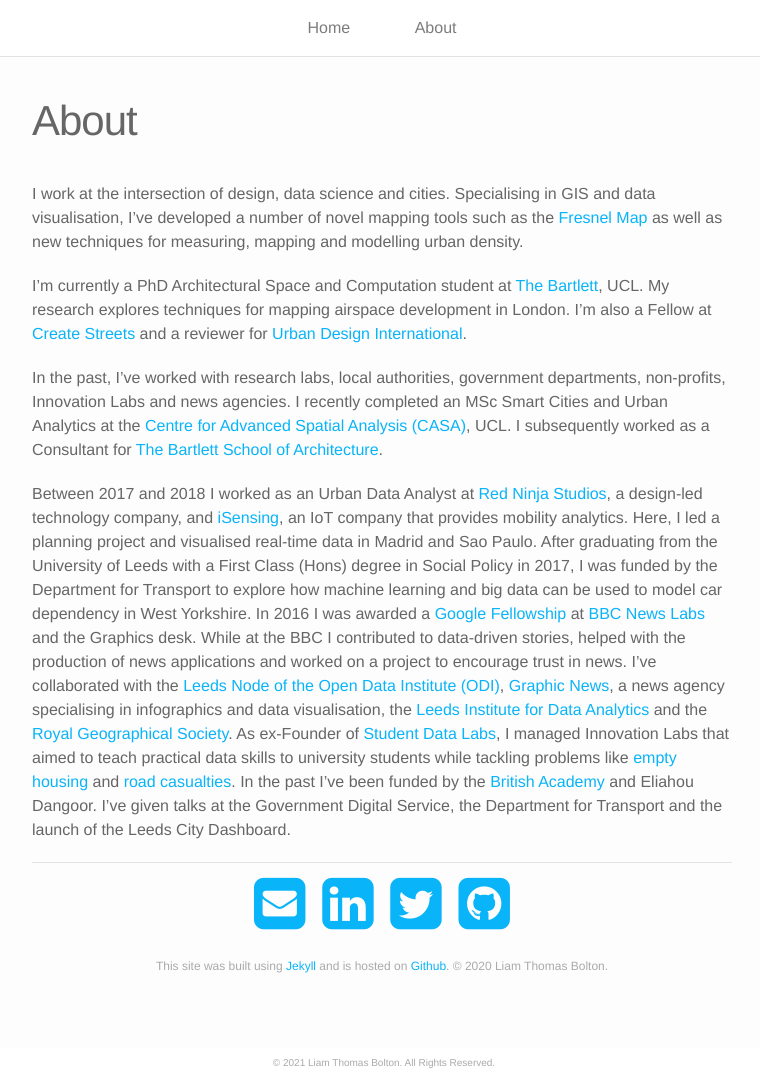
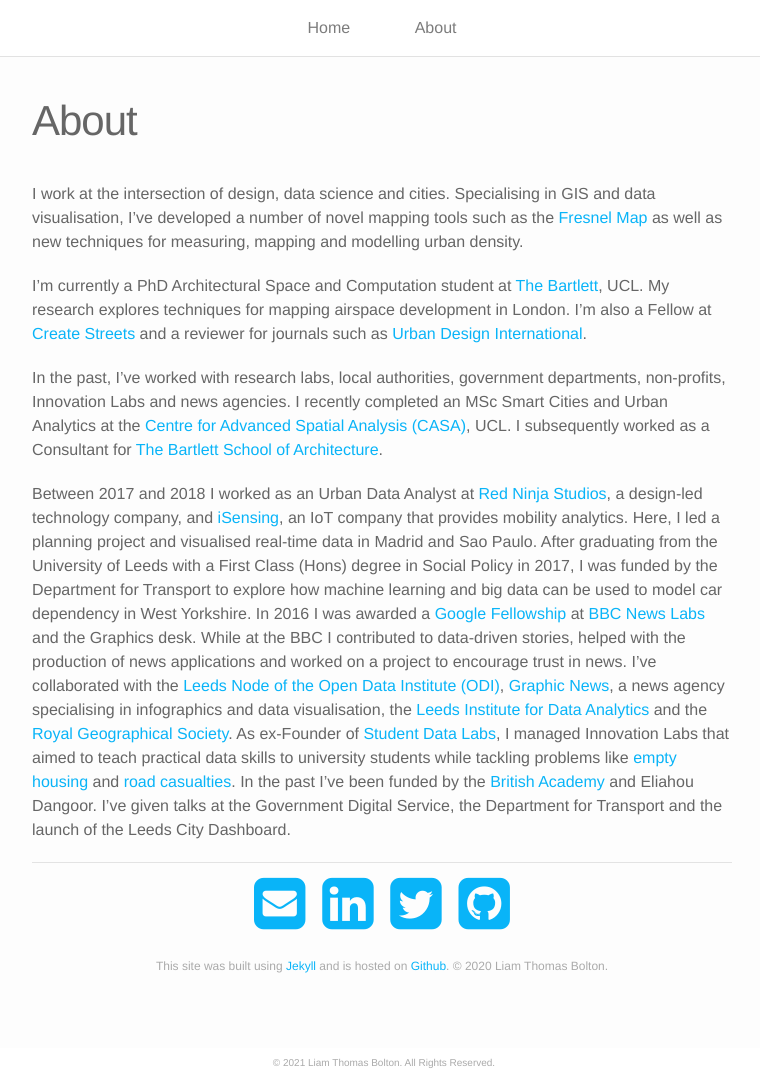
Before and after one commit to lbuk/portfolio-website, a Jekyll site: the page built from about.md, in a window 1280 px wide and 1078 px high. Shown: the whole window, without its empty margins (258-1018 px from the left). Built offline with Jekyll 4.4.1, drawn with Linux system fonts in a browser that asks for light colours; nearby versions of some CDN libraries.

Commit message:
Update about.md

```diff
--- a/about.md
+++ b/about.md
@@ -6,7 +6,7 @@
 
 I work at the intersection of design, data science and cities. Specialising in GIS and data visualisation, I've developed a number of novel mapping tools such as the <a href="https://www.liamthomasbolton.com/portfolio/FresnelMap/">Fresnel Map</a> as well as new techniques for measuring, mapping and modelling urban density.
 
-I'm currently a PhD Architectural Space and Computation student at <a href="https://www.ucl.ac.uk/bartlett/">The Bartlett</a>, UCL. My research explores techniques for mapping airspace development in London. I'm also a Fellow at <a href="http://www.createstreets.com/">Create Streets</a> and a reviewer for <a href="https://www.palgrave.com/gb/journal/41289">Urban Design International</a>.
+I'm currently a PhD Architectural Space and Computation student at <a href="https://www.ucl.ac.uk/bartlett/">The Bartlett</a>, UCL. My research explores techniques for mapping airspace development in London. I'm also a Fellow at <a href="http://www.createstreets.com/">Create Streets</a> and a reviewer for journals such as <a href="https://www.palgrave.com/gb/journal/41289">Urban Design International</a>.
 
 In the past, I've worked with research labs, local authorities, government departments, non-profits, Innovation Labs and news agencies. I recently completed an MSc Smart Cities and Urban Analytics at the <a href="https://www.ucl.ac.uk/bartlett/casa/">Centre for Advanced Spatial Analysis (CASA)</a>, UCL. I subsequently worked as a Consultant for <a href="https://www.ucl.ac.uk/bartlett/architecture/">The Bartlett School of Architecture</a>.
 
```
